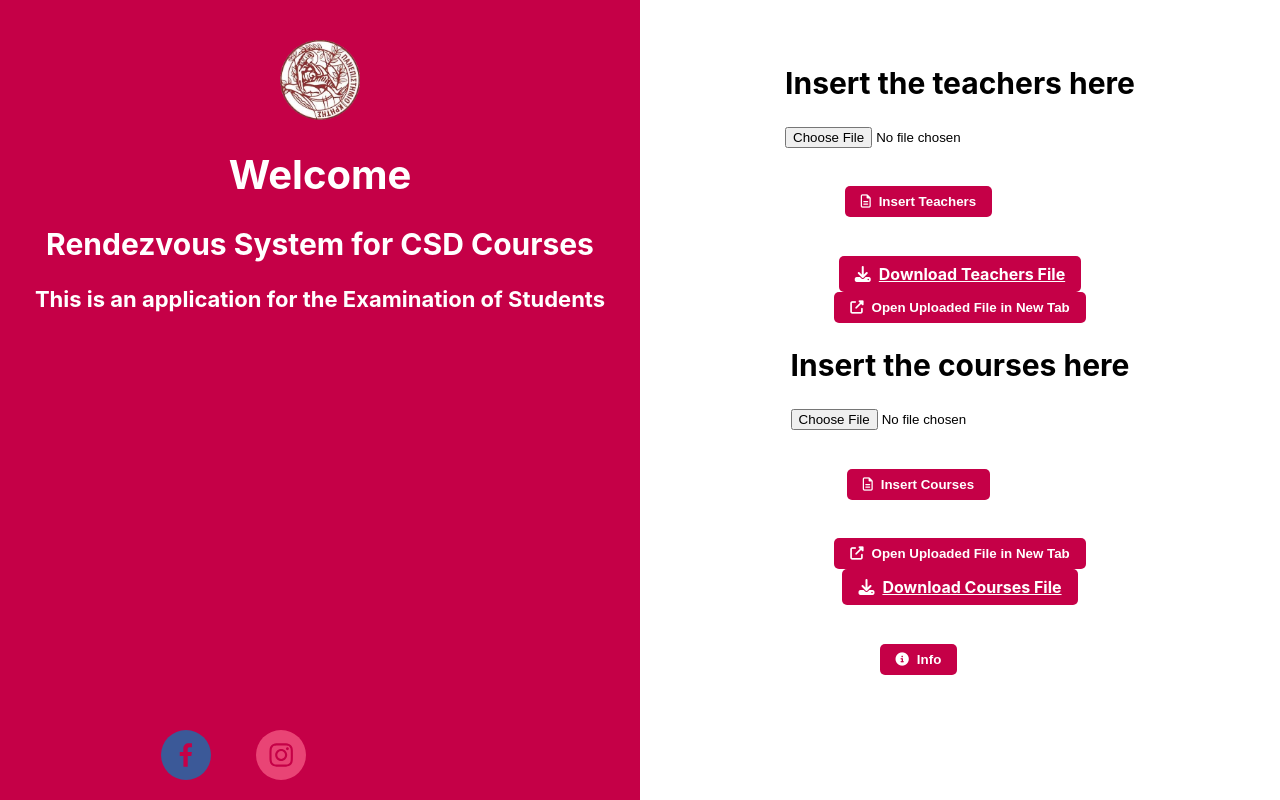
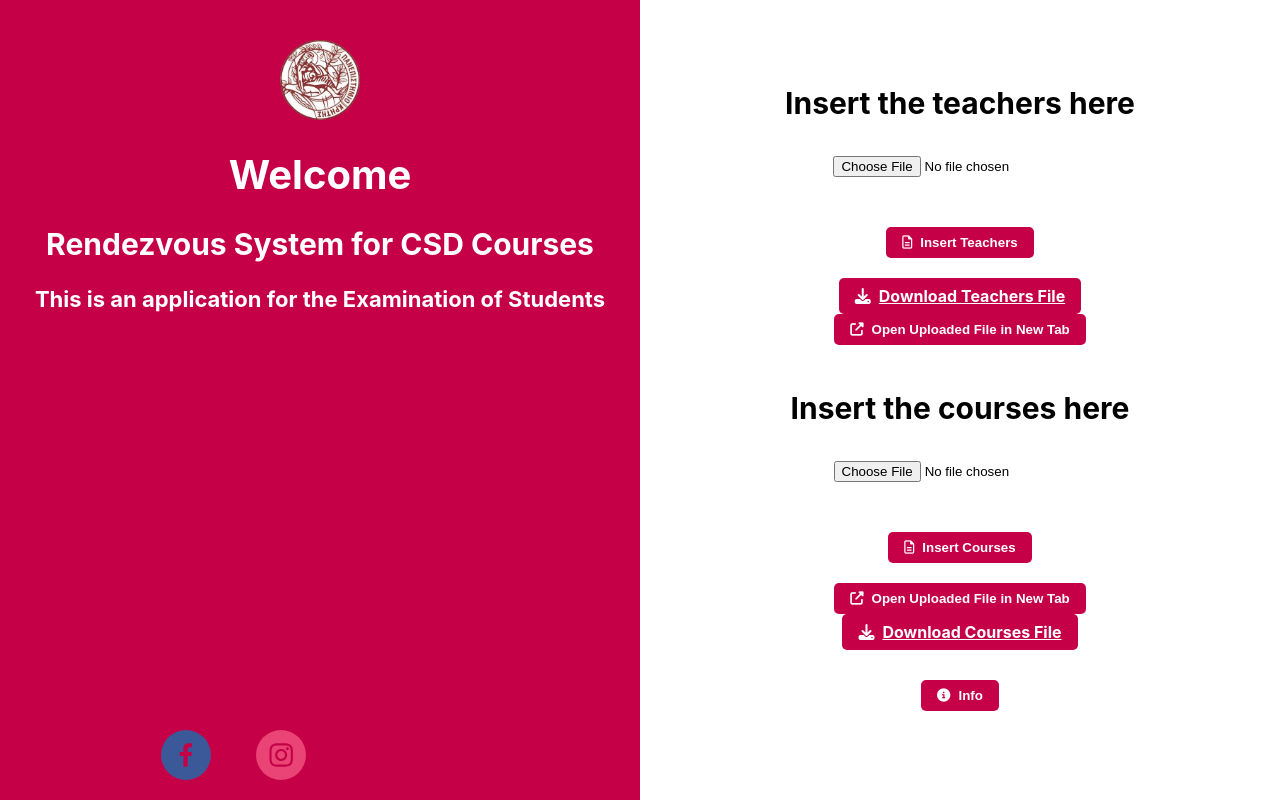
Before and after one commit to anestiskivro/CSD-Client, a React (Create React App) app: page /admin in a window 1280 px wide. Shown: the top 800 px of the page. Built offline with nearby package versions, Linux system fonts and the light colour scheme.

Commit message:
files 3132

```diff
--- a/src/components/admin_op.css
+++ b/src/components/admin_op.css
@@ -2,6 +2,15 @@
     flex: 1;
     background-color: #ffffff;
     padding-top: 5%;
+    display: flex;
+    flex-direction: column;
+    align-items: center;
+}
+
+.btn-group {
+    display: flex;
+    flex-wrap: wrap;
+    justify-content: center;
 }
 
 .btn-group button {
@@ -11,27 +20,15 @@
     border-radius: 5px;
     padding: 10px 24px;
     font-weight: bold;
-    float: left;
-    margin-top: 10%;
-    margin-bottom: 10%;
-    margin-right: 37%;
-    margin-left: 37%;
-}
-
-#file {
-    margin-left: 22%;
-    margin-right: 22%;
-}
-
-#import,#info  {
-    margin-top: 6%;
-    margin-bottom: 6%;
-    margin-left: 7%;
-    margin-right: 20%;
+    margin: 10px;
+    display: flex;
+    align-items: center;
 }
 
 .modal {
-    display: block;
+    display: flex;
+    justify-content: center;
+    align-items: center;
     position: fixed;
     z-index: 1;
     left: 0;
@@ -39,7 +36,6 @@
     width: 100%;
     height: 100%;
     overflow: auto;
-    background-color: rgb(0, 0, 0);
     background-color: rgba(0, 0, 0, 0.4);
 }
 
@@ -49,18 +45,34 @@
     padding: 20px;
     border: 1px solid #888;
     width: 80%;
+    max-width: 600px;
+    position: relative;
 }
 
 .close {
     color: #aaa;
-    float: right;
+    position: absolute;
+    top: 10px;
+    right: 20px;
     font-size: 28px;
     font-weight: bold;
+    cursor: pointer;
 }
 
 .close:hover,
 .close:focus {
     color: black;
     text-decoration: none;
-    cursor: pointer;
 }
+
+#file,
+#import,
+#info {
+    margin: 20px 0;
+    text-align: center;
+}
+
+#file input[type="file"],
+#info button {
+    margin: 10px;
+}
```
